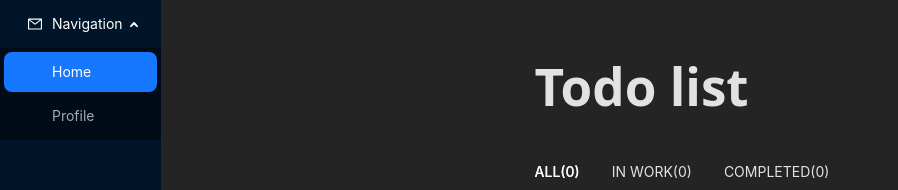
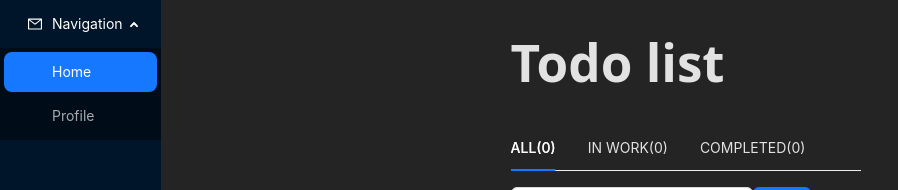
Before and after one commit to vitaaaz/CRM-System, a React (Vite) app: page / in a window 1280 px wide. Shown: the top 190 px of the page, without its empty margins (0-898 px from the left). Built offline with nearby package versions, Linux system fonts and the light colour scheme; no server answers.

Commit message:
fixed after rew. Full fixed.

```diff
--- a/src/App.tsx
+++ b/src/App.tsx
@@ -1,62 +1,18 @@
 import TodoListPage from "./pages/TodoListPage/TodoListPage";
-import {Menu} from "antd";
-import {MailOutlined} from "@ant-design/icons";
-import {Link, Route, Routes} from "react-router-dom";
+import {Route, Routes} from "react-router-dom";
 import Profile from "./pages/Profile/Profile";
-import {useLocation} from "react-router-dom";
-import {useEffect, useState} from "react";
-
-type Items = {
-    key: string
-    label: string
-    icon: React.JSX.Element
-    children: {
-      key: string
-      label: React.JSX.Element
-    }[]
-}
+import MainLayouts from "@/layouts/MainLayouts/MainLayouts";
+import NotFoundPage from "@/pages/NotFoundPage/NotFoundPage";
 
 function App(): React.JSX.Element {
-  const [selectedKey, setSelectedKey] = useState<string>('1');
-  const location = useLocation();
-
-  const items: Items[] = [
-    {
-      key: 'navigation',
-      label: 'Navigation',
-      icon: <MailOutlined />,
-      children: [
-        { key: 'home', label: <Link to="/">Home</Link>},
-        { key: 'profile', label: <Link to="/profile">Profile</Link> },
-      ],
-    },
-  ]
-  useEffect(() => {
-      if (location.pathname === '/profile') {
-        setSelectedKey('profile');
-      } else {
-        setSelectedKey('home');
-      }
-    }, [location.pathname]);
-
   return (
-    <div className="container">
-      <Menu
-        className="menu-nav"
-        selectedKeys={[selectedKey]}
-        defaultOpenKeys={['navigation']}
-        mode="inline"
-        theme="dark"
-        items={items}
-      />
-      <div style={{ flex: 1, padding: '24px' }}>
-        <Routes>
-          <Route path="/" element={<TodoListPage />} />
-          <Route path="/profile" element={<Profile />} />
-        </Routes>
-      </div>
-
-    </div>
+    <Routes>
+      <Route path="/" element={<MainLayouts/>}>
+        <Route path="/" element={<TodoListPage />} />
+        <Route path="/profile" element={<Profile />} />
+        <Route path="*" element={<NotFoundPage/>} />
+      </Route>
+    </Routes>
   )
 }
 
--- a/src/components/Sidebar/Sidebar.tsx
+++ b/src/components/Sidebar/Sidebar.tsx
@@ -1,8 +1,52 @@
+import {Menu} from "antd";
+import {MailOutlined} from "@ant-design/icons";
+import {Link, useLocation} from "react-router-dom";
+import {useEffect, useState} from "react";
+
+type Items = {
+  key: string
+  label: string
+  icon: React.JSX.Element
+  children: {
+    key: string
+    label: React.JSX.Element
+  }[]
+}
+
 const Sidebar = () => {
+  const [selectedKey, setSelectedKey] = useState<string>('home');
+  const location = useLocation();
+  const items: Items[] = [
+    {
+      key: 'navigation',
+      label: 'Navigation',
+      icon: <MailOutlined />,
+      children: [
+        { key: 'home', label: <Link to="/">Home</Link>},
+        { key: 'profile', label: <Link to="/profile">Profile</Link> },
+      ],
+    },
+  ]
+
+  useEffect(() => {
+    if (location.pathname === '/profile') {
+      setSelectedKey('profile');
+    } else {
+      setSelectedKey('home');
+    }
+  }, [location.pathname]);
+
   return (
-    <div>
-
-    </div>
+    <>
+      <Menu
+        className="menu-nav"
+        selectedKeys={[selectedKey]}
+        defaultOpenKeys={['navigation']}
+        mode="inline"
+        theme="dark"
+        items={items}
+      />
+    </>
   );
 };
 
--- a/src/index.css
+++ b/src/index.css
@@ -28,7 +28,6 @@ h1 {
 
 .container {
   display: flex;
-  justify-content: center;
   gap: 350px;
   min-height: 100vh;
 }
--- a/src/layouts/MainLayouts/MainLayouts.tsx
+++ b/src/layouts/MainLayouts/MainLayouts.tsx
@@ -1,7 +1,13 @@
+import {Outlet} from "react-router-dom";
+import Sidebar from "@/components/Sidebar/Sidebar";
+
 const MainLayouts = () => {
   return (
-    <div>
-
+    <div className="container">
+      <Sidebar/>
+      <main>
+        <Outlet/>
+      </main>
     </div>
   );
 };
--- a/src/main.jsx
+++ b/src/main.jsx
@@ -9,7 +9,7 @@ import {
 import {StrictMode} from "react";
 
 /*const router = createBrowserRouter([
-  {path: "/", element: <App/>},
+  {path: "/", element: <TodoListPage/>},
   {path: "/profile", element: <Profile/>},
 ])*/
 
--- /dev/null
+++ b/src/pages/NotFoundPage/NotFoundPage.tsx
@@ -0,0 +1,14 @@
+import {Link} from "react-router-dom";
+
+const NotFoundPage = () => {
+  return (
+    <div>
+      <h1>Sorry, Pages not Found :(</h1>
+      <Link to={'/'}>
+        <button>Go back</button>
+      </Link>
+    </div>
+  );
+};
+
+export default NotFoundPage;
```
